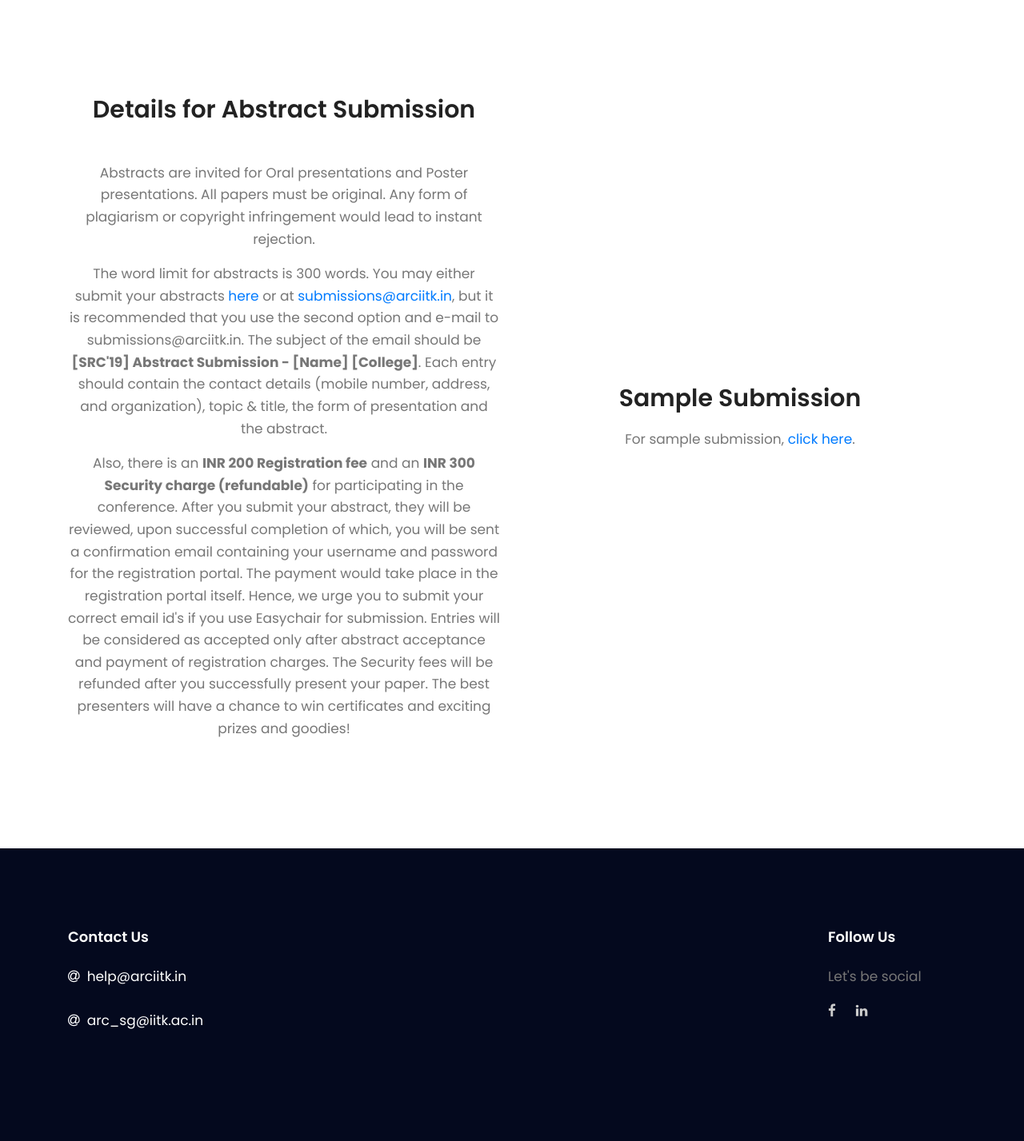
After one commit to OmAryan04/major-project, a PHP site: page /srchome/abstract.html in a window 1280 px wide. The commit adds this page. Shown: the part 501-1928 px from the top of the page at 80% size. Run offline with PHP 8.4, Linux system fonts and the light colour scheme; some libraries are stand-ins or nearby versions.

Commit message:
Added abstract details page

```diff
--- /dev/null
+++ b/srchome/abstract.html
@@ -0,0 +1,206 @@
+<!DOCTYPE html>
+<html>
+
+<head>
+    <!-- Mobile Specific Meta -->
+    <meta name="viewport" content="width=device-width, initial-scale=1, shrink-to-fit=yes">
+    <!-- Favicon-->
+    <link rel="shortcut icon" href="img/fav.png">
+    <!-- Author Meta -->
+    <meta name="author" content="ARC, IIT Kanpur">
+    <!-- Meta Description -->
+    <meta name="description" content="SRC is a multi-conference research convention, a platform to present and share research experiences and provide an opportunity to interact with leading researchers across the globe.">
+    <!-- Meta Keyword -->
+    <meta name="keywords" content="research, convention, students, arc, src, iitk, iit, kanpur, study, r chidambaram, rajagopala chidambaram, conference, beer, wire, invar, dare, student, college, university, event, seminar, kanpur, science, scientist, researcher, abstract, submission, details">
+    <!-- meta character set -->
+    <meta charset="UTF-8">
+    <!-- Site Title -->
+    <title>Abstract Submission Details | SRC '19</title>
+
+    <link href="https://fonts.googleapis.com/css?family=Poppins:100,200,400,300,500,600,700" rel="stylesheet">
+    <!--
+			CSS
+			============================================= -->
+    <link rel="stylesheet" href="css/linearicons.css">
+    <link rel="stylesheet" href="css/font-awesome.min.css">
+    <link rel="stylesheet" href="css/bootstrap.css">
+    <link rel="stylesheet" href="css/magnific-popup.css">
+    <link rel="stylesheet" href="css/nice-select.css">
+    <link rel="stylesheet" href="css/animate.min.css">
+    <!-- <link rel="stylesheet" href="css/owl.carousel.css"> -->
+    <link rel="stylesheet" href="css/main.css">
+
+    <style>
+        body {
+            font-size: 17px;
+        }
+
+        .banner-area {
+            background: url(img/pkklib.jpg) center fixed;
+            /* background-size: cover */
+        }
+
+        .banner-area .d-flex {
+            height: 500px !important;
+        }
+    </style>
+</head>
+
+<body>
+    <header id="header" id="home">
+        <div class="container">
+            <div class="row align-items-center justify-content-between d-flex">
+
+                <div id="logo">
+                    <img src="img/logo.png" alt="" title="" />
+                </div>
+
+
+                <nav id="nav-menu-container">
+                    <ul class="nav-menu">
+                        <li class="menu-active"><a href="src.html#home">Home</a></li>
+                        <li><a href="src.html#videos">About</a></li>
+                        <li><a href="src.html#speakers">Speakers</a></li>
+                        <li><a href="src.html#timeline">Timeline</a></li>
+                        <li><a href="src.html#contacts">Contact</a></li>
+                        <li><a class="login-btn" href="login.html">Log In</a></li>
+                        <!-- <li class="menu-has-children"><a href="">Events</a>
+                                    <ul>
+                                        <li><a href="generic.html">Conferences</a></li>
+                                        <li><a href="generic.html">BeER</a></li>
+                                        <li><a href="generic.html">WiRe</a></li>
+                                        <li><a href="generic.html">InvAR</a></li>
+                                        <li><a href="generic.html">DaRe</a></li>
+                                    </ul>
+                                </li> -->
+                        <!-- <li><a class="ticker-btn" href="#">Buy Ticket</a></li> -->
+                    </ul>
+                </nav>
+                <!-- #nav-menu-container -->
+            </div>
+        </div>
+    </header>
+
+    <!-- #header -->
+
+    <section class="banner-area relative">
+        <div class="overlay overlay-bg"></div>
+        <div class="container">
+            <div class="row fullscreen d-flex align-items-center justify-content-center">
+                <div class="banner-content col-lg-9 col-md-12">
+                    <h6>Students' Research Convention '19, IIT Kanpur</h6>
+                    <h2 class="text-white">
+                        Abstract Submission Details
+                    </h2>
+                </div>
+            </div>
+        </div>
+    </section>
+
+    <!-- Start details-sec Area -->
+    <section class="video-sec-area section-gap" id="videos">
+        <div class="container">
+            <div class="row justify-content-center align-items-center ">
+                <div class="video-left col-lg-6">
+                    <!-- <h6>Academic and Research Cell, IIT Kanpur</h6> -->
+                    <h1>Details for Abstract Submission</h1><br>
+                    <p>
+                        Abstracts are invited for Oral presentations and Poster presentations. All papers must be original. Any form of plagiarism or copyright infringement would lead to instant rejection.
+                    </p>
+                    <p>
+                        The word limit for abstracts is 300 words. You may either submit your abstracts <a href="https://easychair.org/conferences/?conf=src19">here</a> or at <a href="mailto:submissions@arciitk.in">submissions@arciitk.in</a>, but it is
+                        recommended that you use the second option and e-mail to submissions@arciitk.in. The subject of the email should be <strong>[SRC'19] Abstract Submission - [Name] [College]</strong>. Each entry should contain the contact details
+                        (mobile number, address, and organization), topic & title, the form of presentation and the abstract.
+                    </p>
+                    <p>
+                        Also, there is an <strong>INR 200 Registration fee</strong> and an <strong>INR 300 Security charge (refundable)</strong> for participating in the conference. After you submit your abstract, they will be reviewed, upon successful
+                        completion of which, you will be sent a confirmation email containing your username and password for the registration portal. The payment would take place in the registration portal itself. Hence, we urge you to submit your correct
+                        email id's if you use Easychair for submission. Entries will be considered as accepted only after abstract acceptance and payment of registration charges. The Security fees will be refunded after you successfully present your paper.
+                        The best presenters will have a chance to win certificates and exciting prizes and goodies!
+                    </p>
+                </div>
+                <div class="video-left col-lg-6">
+                    <h1>Sample Submission</h1>
+                    <object data="samplesub.pdf" type="application/pdf" width="100%" height="740px">
+                            <p>For sample submission, <a href="samplesub.pdf">click here</a>.</p>
+                          </object>
+                </div>
+
+            </div>
+        </div>
+    </section>
+    <!-- End details-sec Area -->
+
+    <!-- start footer Area -->
+    <footer class="footer-area section-gap">
+        <div class="container">
+            <div class="row">
+                <div class="col-lg-5 col-md-6 col-sm-6">
+                    <div class="single-footer-widget">
+                        <h6>Contact Us</h6>
+                        <p>
+                            <a href="mailto:help@arciitk.in"><i class="fa fa-at" style="color:white;"></i> &nbsp;help@arciitk.in</a><br><br>
+                            <a href="mailto:arc_sg@iitk.ac.in"><i class="fa fa-at" style="color:white;"></i> &nbsp;arc_sg@iitk.ac.in</a>
+                        </p>
+                        <!-- <p class="footer-text">
+
+                                Copyright &copy;
+                                <script>
+                                    document.write(new Date().getFullYear());
+                                </script> All rights reserved | This template is made with <i class="icon-heart3" aria-hidden="true"></i> by <a href="https://colorlib.com" target="_blank">Colorlib</a>
+
+                            </p> -->
+                    </div>
+                </div>
+                <div class="col-lg-5  col-md-6 col-sm-6">
+                    <!-- <div class="single-footer-widget">
+                            <h6>Newsletter</h6>
+                            <p>Stay update with our latest</p>
+                            <div class="" id="mc_embed_signup">
+                                <form target="_blank" novalidate="true" action="https://spondonit.us12.list-manage.com/subscribe/post?u=1462626880ade1ac87bd9c93a&amp;id=92a4423d01" method="get" class="form-inline">
+                                    <input class="form-control" name="EMAIL" placeholder="Enter Email" onfocus="this.placeholder = ''" onblur="this.placeholder = 'Enter Email '" required="" type="email">
+                                    <button class="click-btn btn btn-default"><i class="fa fa-long-arrow-right" aria-hidden="true"></i></button>
+                                    <div style="position: absolute; left: -5000px;">
+                                        <input name="b_36c4fd991d266f23781ded980_aefe40901a" tabindex="-1" value="" type="text">
+                                    </div>
+
+                                    <div class="info"></div>
+                                </form>
+                            </div>
+                        </div> -->
+                </div>
+                <div class="col-lg-2 col-md-6 col-sm-6 social-widget">
+                    <div class="single-footer-widget">
+                        <h6>Follow Us</h6>
+                        <p>Let's be social</p>
+                        <div class="footer-social d-flex align-items-center">
+                            <a href="https://www.facebook.com/srciitk"><i class="fa fa-facebook"></i></a>
+                            <a href="https://www.linkedin.com/company/arciitk"><i class="fa fa-linkedin"></i></a>
+                            <!-- <a href="#"><i class="fa fa-twitter"></i></a> -->
+                        </div>
+                    </div>
+                </div>
+            </div>
+        </div>
+    </footer>
+    <!-- End footer Area -->
+
+    <script src="js/vendor/jquery-2.2.4.min.js"></script>
+    <script src="https://cdnjs.cloudflare.com/ajax/libs/popper.js/1.12.9/umd/popper.min.js" integrity="sha384-ApNbgh9B+Y1QKtv3Rn7W3mgPxhU9K/ScQsAP7hUibX39j7fakFPskvXusvfa0b4Q" crossorigin="anonymous"></script>
+    <script src="js/vendor/bootstrap.min.js"></script>
+    <script type="text/javascript" src="https://maps.googleapis.com/maps/api/js?key=AIzaSyBhOdIF3Y9382fqJYt5I_sswSrEw5eihAA"></script>
+    <script src="js/easing.min.js"></script>
+    <script src="js/hoverIntent.js"></script>
+    <script src="js/superfish.min.js"></script>
+    <script src="js/jquery.ajaxchimp.min.js"></script>
+    <script src="js/jquery.magnific-popup.min.js"></script>
+    <!-- <script src="js/owl.carousel.min.js"></script> -->
+    <!-- <script src="js/jquery.sticky.js"></script> -->
+    <!-- <script src="js/jquery.nice-select.min.js"></script> -->
+    <!-- <script src="js/parallax.min.js"></script> -->
+    <script src="js/mail-script.js"></script>
+    <script src="js/main.js"></script>
+
+</body>
+
+</html>
--- a/srchome/css/main.css
+++ b/srchome/css/main.css
@@ -2238,6 +2238,31 @@ body.mobile-nav-active #mobile-nav-toggle {
 
 .login-btn:hover {
     background-color: var(--darkblue);
+}
+
+.abstract-btn-area {
+    padding-top: 50px;
+    text-align: center;
+    font-size: 1.2em;
+}
+
+.abstract-btn {
+    /* margin: 50px; */
+    background-color: var(--blue);
+    border-radius: 25px;
+    border: none;
+    transition: all 0.3s ease 0s;
+    cursor: pointer;
+    position: relative;
+    color: white;
+    text-transform: uppercase;
+    font-weight: 600;
+    padding: 14px 20px;
+}
+
+.abstract-btn:hover {
+    background-color: var(--darkblue);
+    color: white;
 }
 
 .primary-btn {
```
Also changed, not shown: srchome/src.html (+7 -2 lines), 1 other file.
